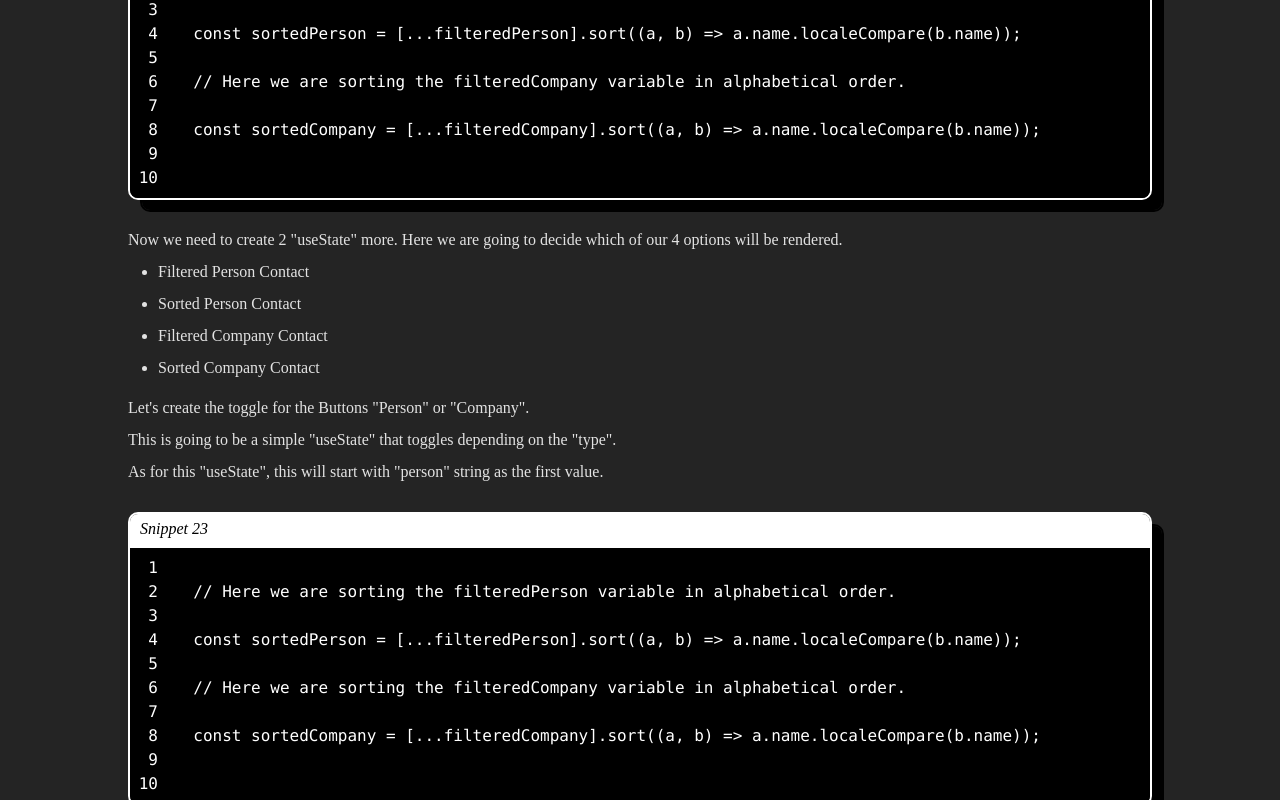
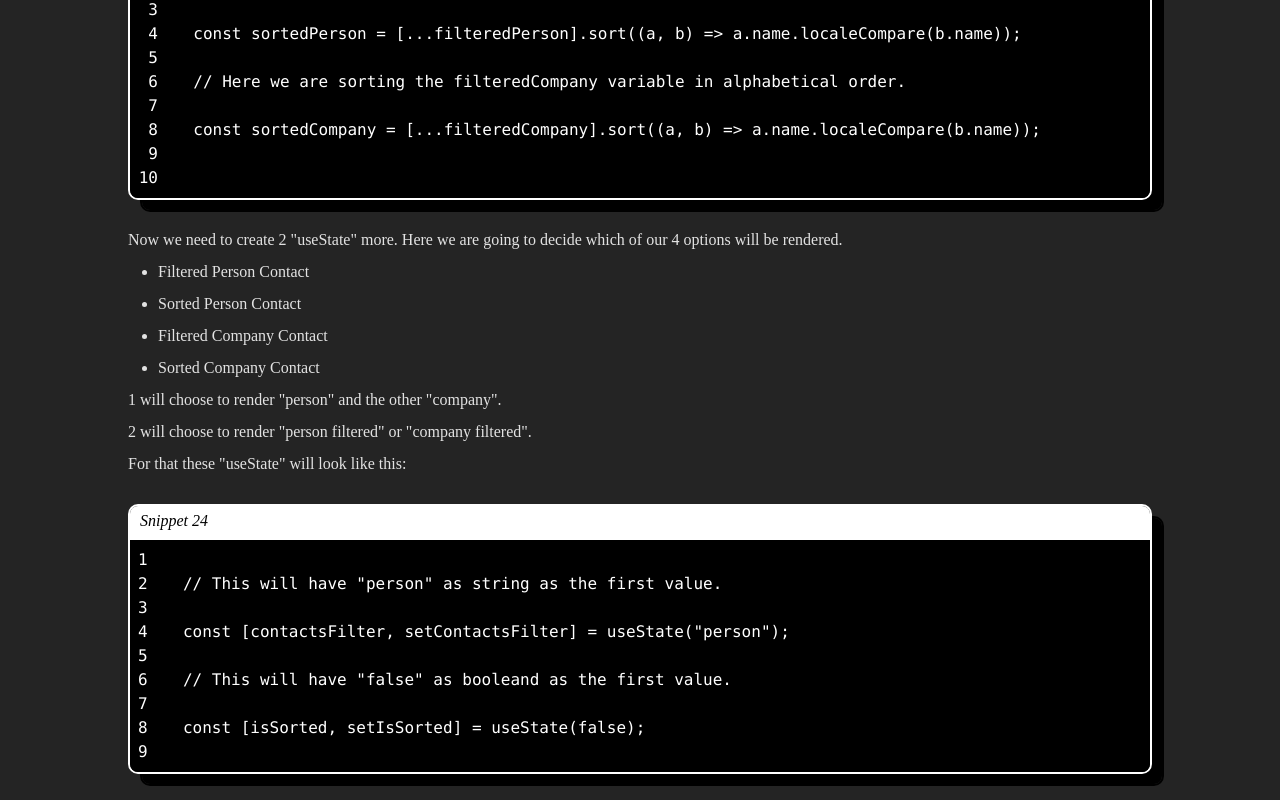
Before and after one commit to kinxori/inxel-test, a React (Vite) app: page / in a window 1280 px wide. Shown: the part 11200-12000 px from the top of the page. Built offline with nearby package versions, Linux system fonts and the light colour scheme.

Commit message:
updated content in page 42

```diff
--- a/src/App.jsx
+++ b/src/App.jsx
@@ -253,7 +253,13 @@ export default function App() {
   `;
 
   const snippet24 = `
-  const [typeDisplay, setTypeDisplay] = useState("person");
+  // This will have "person" as string as the first value.
+
+  const [contactsFilter, setContactsFilter] = useState("person");
+
+  // This will have "false" as booleand as the first value.
+
+  const [isSorted, setIsSorted] = useState(false);
   `;
 
   const snippet25 = `
@@ -858,7 +864,22 @@ export default function App() {
             <li>Filtered Company Contact</li>
             <li>Sorted Company Contact</li>
           </ul>
-          <p></p>
+          <p>1 will choose to render "person" and the other "company".</p>
+          <p>2 will choose to render "person filtered" or "company filtered".</p>
+          <p>For that these "useState" will look like this:</p>
+          <div className="rounded-[10px] my-5 overflow-hidden drop-shadow-[12px_12px_0px_rgba(0,0,0,1)] border-white border-[2px]   ">
+            <div className="w-[100%] h-[30px] bg-white flex items-center pl-[10px]   ">
+              <i className="text-black  ">Snippet 24</i>
+            </div>
+            <hr className="border-white border-[2px]"></hr>
+            <SyntaxHighlighter
+              language="text"
+              customStyle={{ background: "black", color: "white" }}
+              showLineNumbers
+            >
+              {snippet24}
+            </SyntaxHighlighter>
+          </div>
           {/* Step here  ------------------------------------*/}
           {/* Step here  ------------------------------------*/}
           {/* Step here  ------------------------------------*/}
--- a/src/components/inxel-test.tsx
+++ b/src/components/inxel-test.tsx
@@ -2,7 +2,7 @@ import React from "react";
 import { useState } from "react";
 
 function InxelTest() {
-  const [contactsFilter, setContactsFilter] = useState("filteredPerson");
+  const [contactsFilter, setContactsFilter] = useState("person");
   const [isSorted, setIsSorted] = useState(false);
   const [inputForm, setInputData] = useState({
     name: "",
@@ -72,13 +72,13 @@ function InxelTest() {
     const sortedPerson = [...filteredPerson].sort((a, b) => a.name.localeCompare(b.name));
     const sortedCompany = [...filteredCompany].sort((a, b) => a.name.localeCompare(b.name));
 
-    if (contactsFilter === "filteredPerson" && !isSorted) {
+    if (contactsFilter === "person" && !isSorted) {
       return filteredPerson;
-    } else if (contactsFilter === "filteredCompany" && !isSorted) {
+    } else if (contactsFilter === "company" && !isSorted) {
       return filteredCompany;
-    } else if (contactsFilter === "filteredPerson" && isSorted) {
+    } else if (contactsFilter === "person" && isSorted) {
       return sortedPerson;
-    } else if (contactsFilter === "filteredCompany" && isSorted) {
+    } else if (contactsFilter === "company" && isSorted) {
       return sortedCompany;
     }
   };
@@ -183,17 +183,17 @@ function InxelTest() {
         <div className=" flex gap-[5px] h-[40px] justify-around  ">
           <button
             className={
-              contactsFilter === "filteredPerson" ? " bg-white text-black " : "bg-black text-white"
+              contactsFilter === "person" ? " bg-white text-black " : "bg-black text-white"
             }
-            onClick={() => handleToggle("filteredPerson")}
+            onClick={() => handleToggle("person")}
           >
             Person
           </button>
           <button
             className={
-              contactsFilter === "filteredCompany" ? " bg-white text-black " : "bg-black text-white"
+              contactsFilter === "company" ? " bg-white text-black " : "bg-black text-white"
             }
-            onClick={() => handleToggle("filteredCompany")}
+            onClick={() => handleToggle("company")}
           >
             Company
           </button>
```
